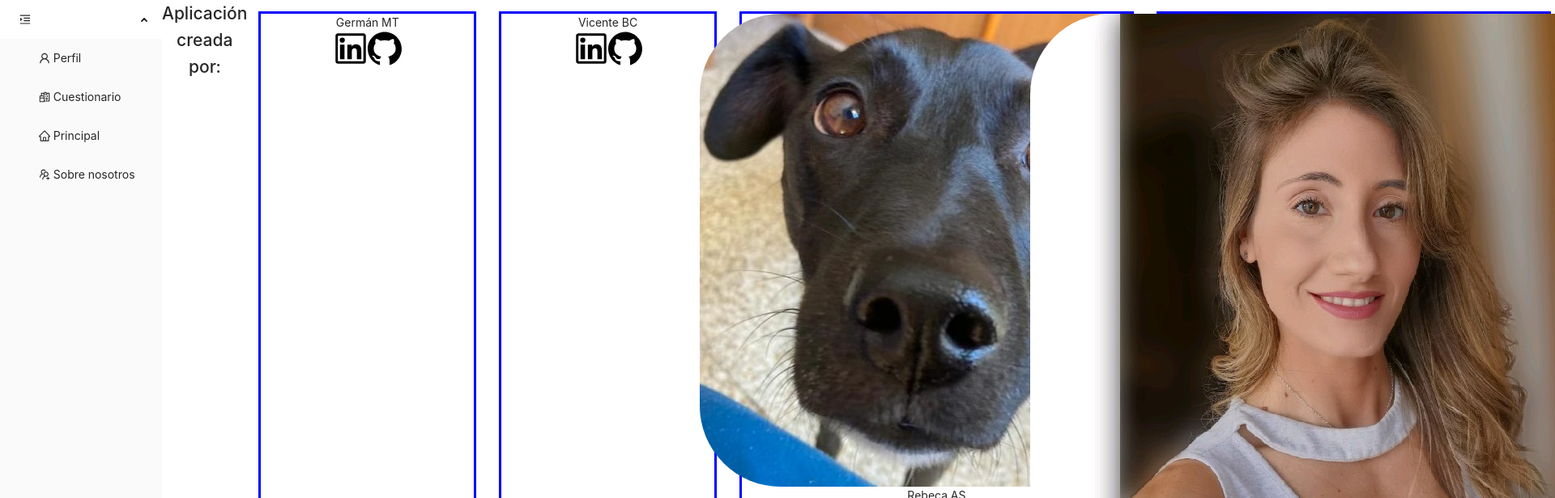
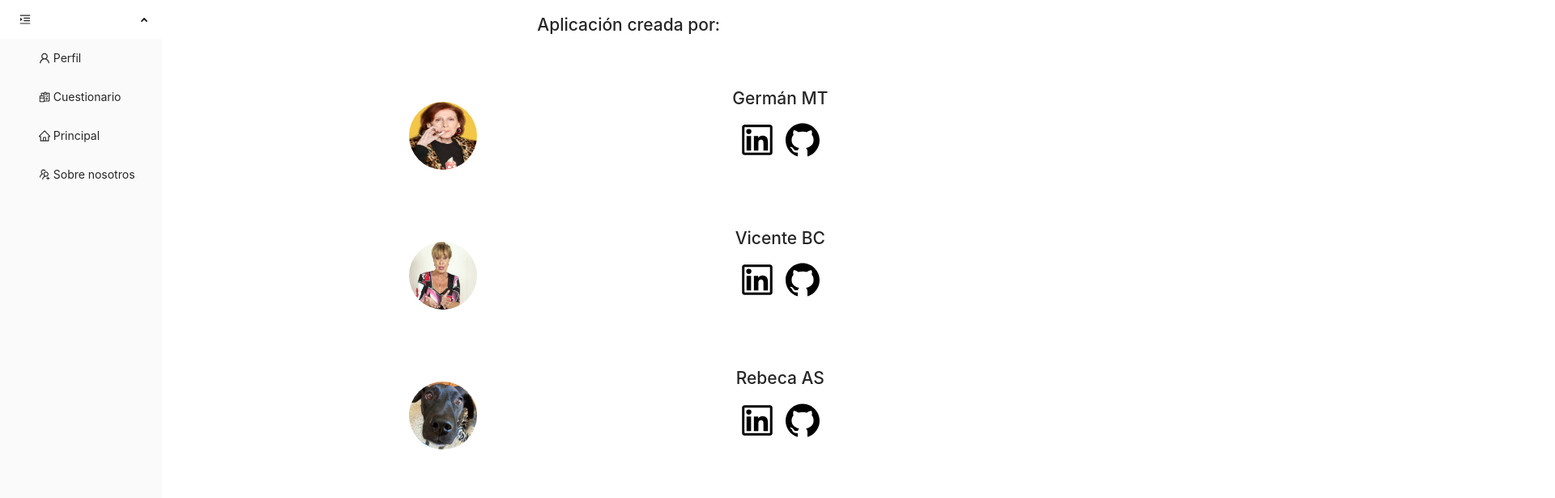
Before and after one commit to vaneebg/FRONTEND-TRIPULACIONES, a React (Create React App) app: page /aboutUs in a window 1280 px wide. Shown: the top 616 px of the page at 81% size, 1920 px wide, since content can reach past the window. Built offline with nearby package versions, Linux system fonts and the light colour scheme; no server answers; a web font is replaced by a local one.

Commit message:
About Us versión móvil ready

```diff
--- a/src/components/AboutUs/AboutUs.jsx
+++ b/src/components/AboutUs/AboutUs.jsx
@@ -1,47 +1,72 @@
 
-import { GithubOutlined, LinkedinOutlined } from "@ant-design/icons";
+import { GithubOutlined, LinkedinOutlined } from "@ant-design/icons"
 import './AboutUs.scss'
 import imgVane from '../../assets/vane.jpg'
 import imgRebeca from '../../assets/OriolHome.jpeg'
+import imgGerman from '../../assets/Marisa.webp'
+import imgVincent from '../../assets/Vicenta.webp'
 
 const AboutUs = () => {
-  return (<>
+  return (
+    <div className="aboutUs">
+      <div className="text">
+        <h2>Aplicación creada por:</h2>
+      </div>
 
-    <h2>Aplicación creada por:</h2>
       <div className="about">
         <div className="target">
-
-        <span>Germán MT</span>
+          <div className="img">
+            <img className="imgAuth" src={imgGerman} alt="German" />
+          </div>
+          <div className="data">
+            <h2 className="name">Germán MT</h2>
             <div className="iconsSocial">
               <a href="https://www.linkedin.com/in/moltorger/"><LinkedinOutlined className='svg' /></a>
               <a href="https://github.com/Molerog"><GithubOutlined className='svg' /></a>
             </div>
           </div>
+        </div>
+
         <div className="target">
-        <span>Vicente BC</span>
+          <div className="img">
+            <img className="imgAuth" src={imgVincent} alt="Vincent" />
+          </div>
+          <div className="data">
+            <h2 className="name">Vicente BC</h2>
             <div className="iconsSocial">
               <a href="https://www.linkedin.com/in/vibarcar/"><LinkedinOutlined className='svg' /></a>
               <a href="https://github.com/Vincecoorp21"><GithubOutlined className='svg' /></a>
             </div>
           </div>
+        </div>
+
         <div className="target">
+          <div className="img">
             <img className="imgAuth" src={imgRebeca} alt="Oriol" />
-        <span>Rebeca AS</span>
+          </div>
+          <div className="data">
+            <h2 className="name">Rebeca AS</h2>
             <div className="iconsSocial">
               <a href="https://www.linkedin.com/in/rebeca-as/"><LinkedinOutlined className='svg' /></a>
               <a href="https://github.com/RebecaASuesta"><GithubOutlined className='svg' /></a>
             </div>
           </div>
+        </div>
+
         <div className="target">
+          <div className="img">
             <img className='imgAuth' src={imgVane} alt="Vane" />
-        <span>Vanesa BG</span>
+          </div>
+          <div className="data">
+            <h2 className="name">Vanesa BG</h2>
             <div className="iconsSocial">
               <a href="https://www.linkedin.com/in/vanesa-bg/"><LinkedinOutlined className='svg' /></a>
               <a href="https://github.com/vaneebg"><GithubOutlined className='svg' /></a>
             </div>
           </div>
         </div>
-  </>
+      </div>
+    </div>
   )
 }
 
--- a/src/components/AboutUs/AboutUs.scss
+++ b/src/components/AboutUs/AboutUs.scss
@@ -1,20 +1,71 @@
-.about{
-    display:flex;
+.aboutUs {
+    display: flex;
+    flex-direction: column;
+    width: 100vw;
+    height: 100vh;
+
+    .text {
+        margin-top: 1em;
     }
 
-.target{
+    .about {
         display: flex;
         flex-direction: column;
+        justify-content: space-between;
         align-items: center;
-    border:3px solid blue;
-    width:30%;
-    margin:1em;
+        height: 85vh;
+
+        .target {
+            display: flex;
+            flex-direction: row;
+            justify-content: space-around;
+            align-items: center;
+            width: 90vw;
+            height: 20vh;
+            padding: 1em;
+
+            .img {
+                flex: 1;
+                display: flex;
+                justify-content: flex-end;
+                align-items: flex-end;
+                height: 18vh;
+
+                .imgAuth {
+                    width: 6em;
+                    height: 6em;
+                    border-radius: 100%;
                 }
-.svg{
-    color:black;
+            }
+
+            .data {
+                flex: 2;
+                display: flex;
+                flex-direction: column;
+                justify-content: center;
+                height: 18vh;
+
+                .name{
+                    display: flex;
+                    justify-content: center;
+                    align-items: flex-end;
+                    height: 9vh;
+                    margin: 0;
+                }
+
+                .iconsSocial{
+                    display: flex;
+                    justify-content: center;
+                    align-items: center;
+                    height: 9vh;
+                    gap: 1em;
+
+                    .svg {
+                        color: black;
                         font-size: 3em;
-
                     }
-.imgAuth{
-    border-radius: 100px;
                 }
+            }
+        }
+    }
+}
```
Also changed, not shown: src/assets/Marisa.webp (added), src/assets/Vicenta.webp (added). Lines whose indentation alone changed are shown as unchanged.
